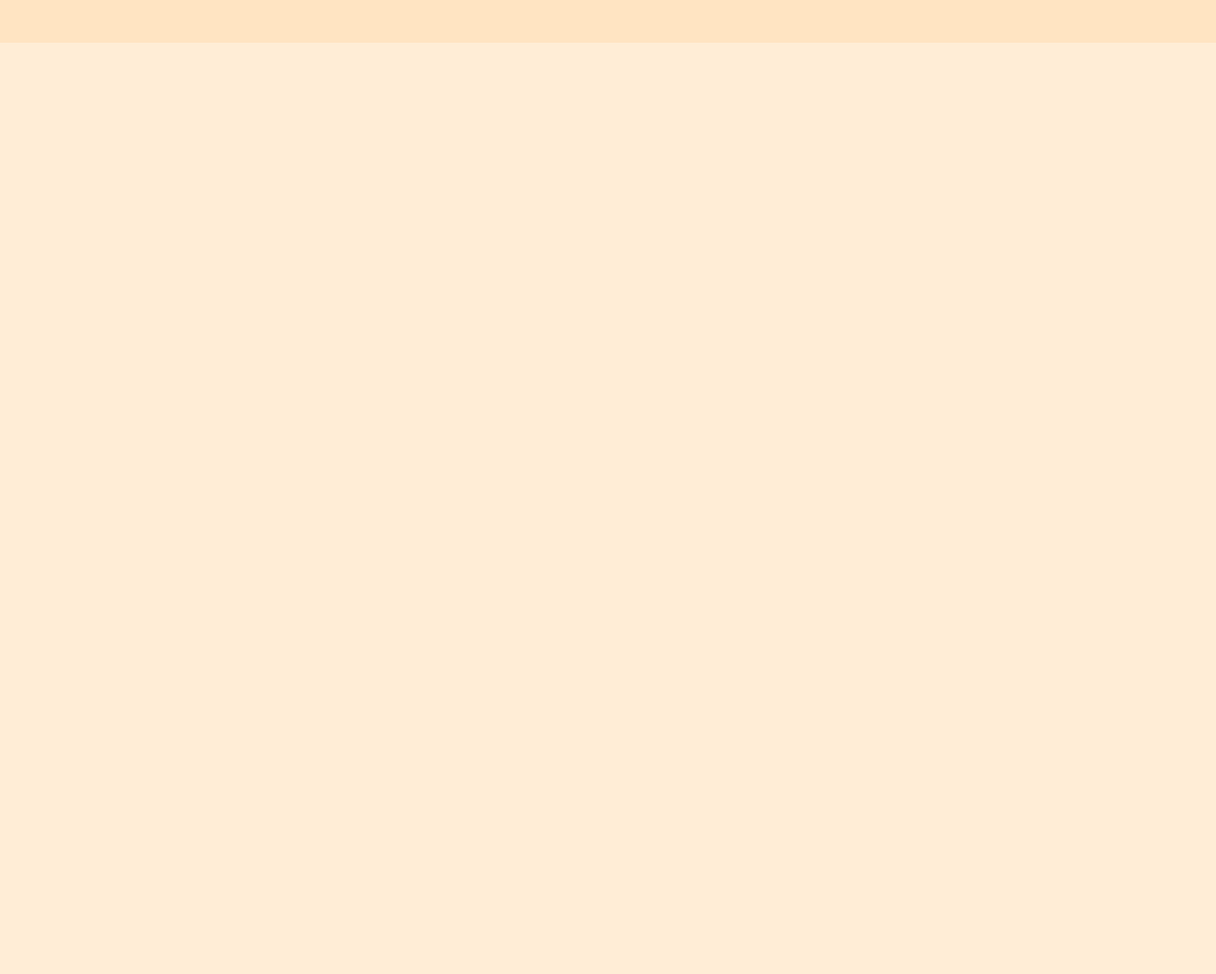
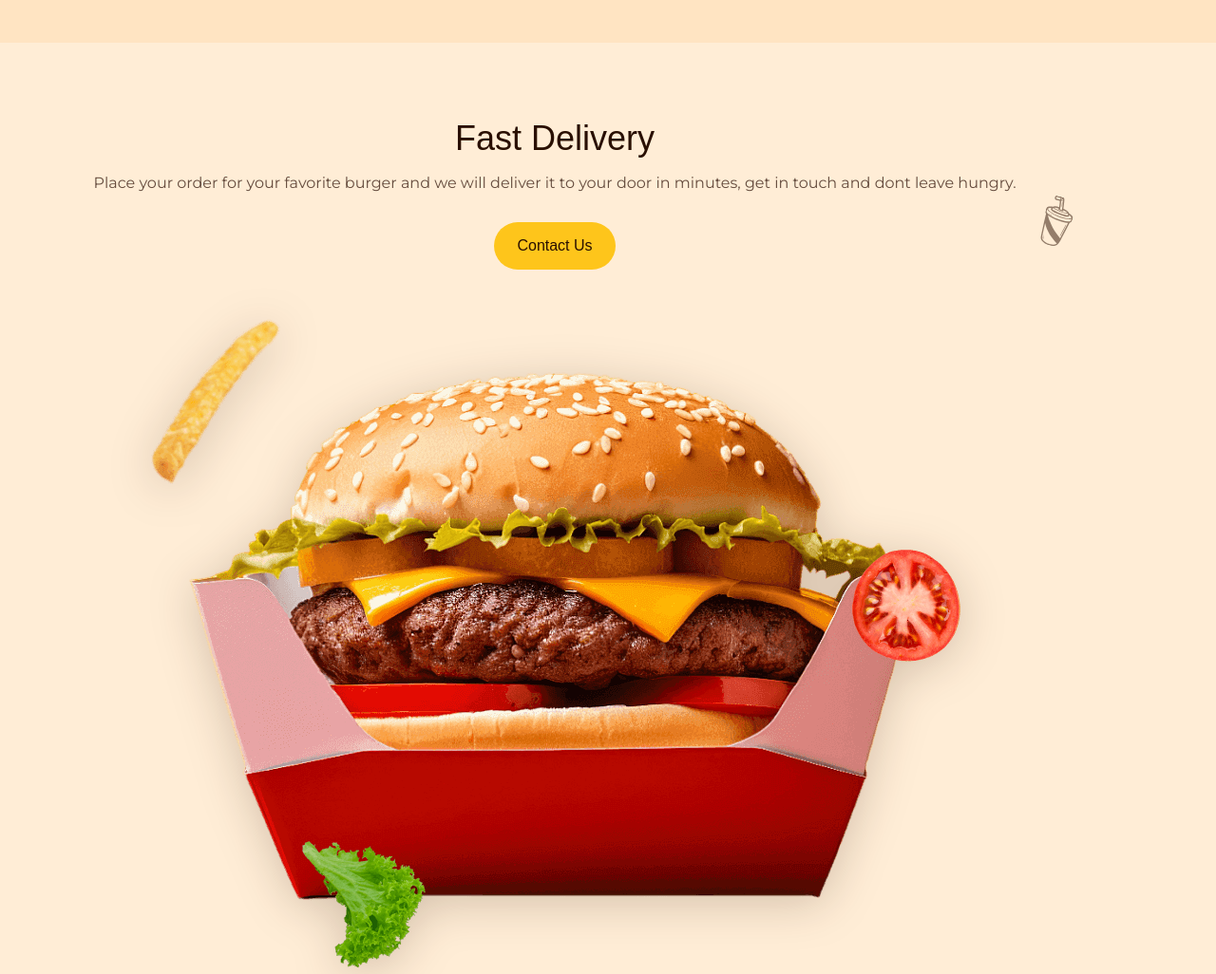
Before and after one commit to kirmitatom/burger-website, a plain HTML site: page index.html in a window 1280 px wide. Shown: the part 2365-3391 px from the top of the page at 95% size. Before the commit the page ends 2602 px from the top, so only its background shows below. Drawn offline with nearby package versions, Linux system fonts and the light colour scheme; a web font is replaced by a local one.

Commit message:
added html and css of delevary section

```diff
--- a/assets/css/styles.css
+++ b/assets/css/styles.css
@@ -394,7 +394,32 @@ img {
 }
 
 /*=============== DELIVERY ===============*/
-
+.delivery__container{
+  row-gap: 2.5rem;
+}
+.delivery__data{
+  position: relative;
+  text-align: center;
+}
+.delivery__container .section__title {
+  margin-bottom: 1rem;
+}
+.delivery__description {
+  margin-bottom: 2rem;
+}
+.delivery__sticker {
+  width: 30px;
+  rotate: 15deg;
+  position: absolute;
+  right: 1rem;
+  bottom: 1.5rem;
+  opacity: .5;
+}
+.delivery__img{
+  width: 32-px;
+  justify-self: center;
+  filter: var(--shadow-big-img);
+}
 
 /*=============== CONTACT ===============*/
 
--- a/assets/js/main.js
+++ b/assets/js/main.js
@@ -1,7 +1,7 @@
 /*=============== SHOW MENU ===============*/
 const navMenu = document.getElementById('nav-menu'),
-      navToggle = document.getElementById('nav-toggle'),
-      navClose = document.getElementById('nav-close')
+navToggle = document.getElementById('nav-toggle'),
+navClose = document.getElementById('nav-close')
 
 /* Menu show */
 if(navToggle){
--- a/index.html
+++ b/index.html
@@ -200,7 +200,19 @@
 
          <!--==================== DELIVERY ====================-->
          <section class="delivery section" id="delivery">
-
+            <div class="delivery__container container grid">
+                <div class="delivery__data">
+                    <h2 class="section__title">Fast Delivery</h2>
+                    <p class="delivery__description">
+                        Place your order for your favorite burger
+                        and we will deliver it to your door in minutes,
+                        get in touch and dont leave hungry.
+                    </p>
+                    <a href="#contact" class="button">Contact Us</a>
+                    <img src="assets/img/sticker-glass.svg" alt="image" class="delivery__sticker">
+                </div>
+                <img src="assets/img/delivery-burger.png" alt="image" class="delivery__img">
+            </div>
          </section>
 
          <!--==================== CONTACT ====================-->
```
